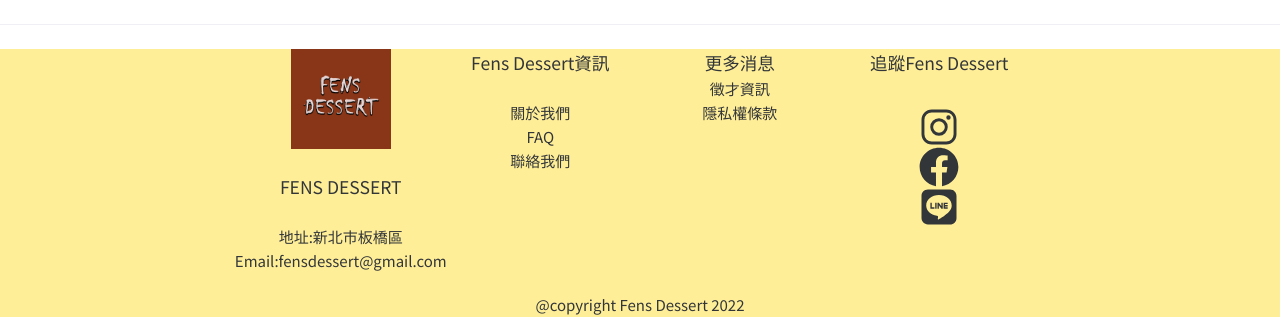
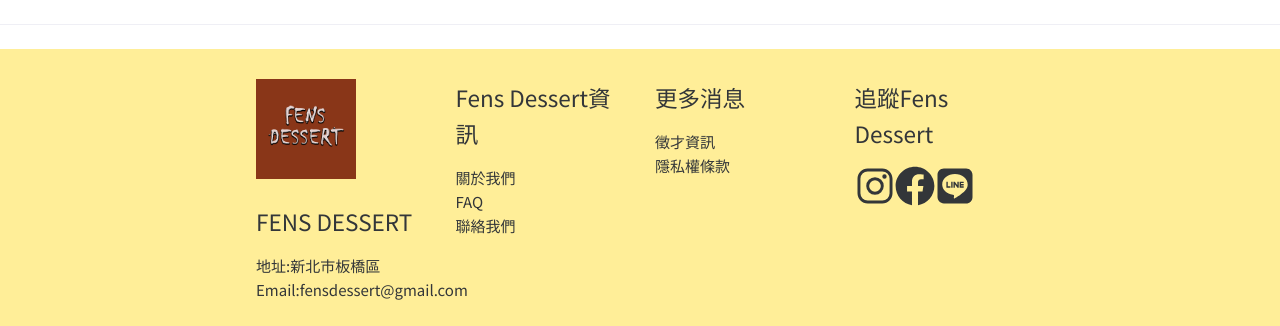
Before and after one commit to andyhuang660/fensdessert_front, a Vue app: page /#/ in a window 1280 px wide. Shown: the part 1682-2008 px from the top of the page. Built offline with nearby package versions, Linux system fonts and the light colour scheme; no server answers.

Commit message:
footer change

```diff
--- a/src/views/HomeView.vue
+++ b/src/views/HomeView.vue
@@ -94,20 +94,20 @@
   <n-divider />
 
 <RouterView />
-   <n-layout-footer style="background-color: #ffee98;justify-content: space-around;" >
+   <n-layout-footer style="background-color: #ffee98;justify-content: space-around; padding-top: 30px;" >
     <div class="container">
        <n-grid cols="1 s:2 l:4" responsive="screen">
         <n-grid-item>
           <div class="footer-box">
-            <img src="../assets/logo.jpg" style="margin-left:auto;margin-right:auto;width: 100px;"><br>
-            <h3>FENS DESSERT</h3><br>
+            <img src="../assets/logo.jpg" style="margin-right:auto;width: 100px;"><br>
+            <h2>FENS DESSERT</h2>
             <h4>地址:新北市板橋區</h4>
             <h4>Email:fensdessert@gmail.com</h4>
           </div>
         </n-grid-item>
         <n-grid-item>
           <div class="footer-box">
-            <h3>Fens Dessert資訊</h3><br>
+            <h2>Fens Dessert資訊</h2>
             <h4>關於我們</h4>
             <h4>FAQ</h4>
             <h4>聯絡我們</h4>
@@ -115,17 +115,19 @@
         </n-grid-item>
         <n-grid-item>
           <div class="footer-box">
-            <h3>更多消息</h3>
+            <h2>更多消息</h2>
             <h4>徵才資訊</h4>
             <h4>隱私權條款</h4>
           </div>
         </n-grid-item>
         <n-grid-item>
           <div class="footer-box">
-            <h3 style="margin-bottom:30px">追蹤Fens Dessert</h3>
-            <n-icon :size="40"><svg xmlns="http://www.w3.org/2000/svg" xmlns:xlink="http://www.w3.org/1999/xlink" viewBox="0 0 512 512"><path d="M349.33 69.33a93.62 93.62 0 0 1 93.34 93.34v186.66a93.62 93.62 0 0 1-93.34 93.34H162.67a93.62 93.62 0 0 1-93.34-93.34V162.67a93.62 93.62 0 0 1 93.34-93.34h186.66m0-37.33H162.67C90.8 32 32 90.8 32 162.67v186.66C32 421.2 90.8 480 162.67 480h186.66C421.2 480 480 421.2 480 349.33V162.67C480 90.8 421.2 32 349.33 32z" fill="currentColor"></path><path d="M377.33 162.67a28 28 0 1 1 28-28a27.94 27.94 0 0 1-28 28z" fill="currentColor"></path><path d="M256 181.33A74.67 74.67 0 1 1 181.33 256A74.75 74.75 0 0 1 256 181.33m0-37.33a112 112 0 1 0 112 112a112 112 0 0 0-112-112z" fill="currentColor"></path></svg></n-icon>
-            <n-icon :size="40"><svg xmlns="http://www.w3.org/2000/svg" xmlns:xlink="http://www.w3.org/1999/xlink" viewBox="0 0 512 512"><path d="M504 256C504 119 393 8 256 8S8 119 8 256c0 123.78 90.69 226.38 209.25 245V327.69h-63V256h63v-54.64c0-62.15 37-96.48 93.67-96.48c27.14 0 55.52 4.84 55.52 4.84v61h-31.28c-30.8 0-40.41 19.12-40.41 38.73V256h68.78l-11 71.69h-57.78V501C413.31 482.38 504 379.78 504 256z" fill="currentColor"></path></svg></n-icon>
-            <n-icon :size="40"><svg xmlns="http://www.w3.org/2000/svg" xmlns:xlink="http://www.w3.org/1999/xlink" viewBox="0 0 448 512"><path d="M272.1 204.2v71.1c0 1.8-1.4 3.2-3.2 3.2h-11.4c-1.1 0-2.1-.6-2.6-1.3l-32.6-44v42.2c0 1.8-1.4 3.2-3.2 3.2h-11.4c-1.8 0-3.2-1.4-3.2-3.2v-71.1c0-1.8 1.4-3.2 3.2-3.2H219c1 0 2.1.5 2.6 1.4l32.6 44v-42.2c0-1.8 1.4-3.2 3.2-3.2h11.4c1.8-.1 3.3 1.4 3.3 3.1zm-82-3.2h-11.4c-1.8 0-3.2 1.4-3.2 3.2v71.1c0 1.8 1.4 3.2 3.2 3.2h11.4c1.8 0 3.2-1.4 3.2-3.2v-71.1c0-1.7-1.4-3.2-3.2-3.2zm-27.5 59.6h-31.1v-56.4c0-1.8-1.4-3.2-3.2-3.2h-11.4c-1.8 0-3.2 1.4-3.2 3.2v71.1c0 .9.3 1.6.9 2.2c.6.5 1.3.9 2.2.9h45.7c1.8 0 3.2-1.4 3.2-3.2v-11.4c0-1.7-1.4-3.2-3.1-3.2zM332.1 201h-45.7c-1.7 0-3.2 1.4-3.2 3.2v71.1c0 1.7 1.4 3.2 3.2 3.2h45.7c1.8 0 3.2-1.4 3.2-3.2v-11.4c0-1.8-1.4-3.2-3.2-3.2H301v-12h31.1c1.8 0 3.2-1.4 3.2-3.2V234c0-1.8-1.4-3.2-3.2-3.2H301v-12h31.1c1.8 0 3.2-1.4 3.2-3.2v-11.4c-.1-1.7-1.5-3.2-3.2-3.2zM448 113.7V399c-.1 44.8-36.8 81.1-81.7 81H81c-44.8-.1-81.1-36.9-81-81.7V113c.1-44.8 36.9-81.1 81.7-81H367c44.8.1 81.1 36.8 81 81.7zm-61.6 122.6c0-73-73.2-132.4-163.1-132.4c-89.9 0-163.1 59.4-163.1 132.4c0 65.4 58 120.2 136.4 130.6c19.1 4.1 16.9 11.1 12.6 36.8c-.7 4.1-3.3 16.1 14.1 8.8c17.4-7.3 93.9-55.3 128.2-94.7c23.6-26 34.9-52.3 34.9-81.5z" fill="currentColor"></path></svg></n-icon>
+            <h2>追蹤Fens Dessert</h2>
+            <div class="footer-icon">
+              <n-icon :size="40"><svg xmlns="http://www.w3.org/2000/svg" xmlns:xlink="http://www.w3.org/1999/xlink" viewBox="0 0 512 512"><path d="M349.33 69.33a93.62 93.62 0 0 1 93.34 93.34v186.66a93.62 93.62 0 0 1-93.34 93.34H162.67a93.62 93.62 0 0 1-93.34-93.34V162.67a93.62 93.62 0 0 1 93.34-93.34h186.66m0-37.33H162.67C90.8 32 32 90.8 32 162.67v186.66C32 421.2 90.8 480 162.67 480h186.66C421.2 480 480 421.2 480 349.33V162.67C480 90.8 421.2 32 349.33 32z" fill="currentColor"></path><path d="M377.33 162.67a28 28 0 1 1 28-28a27.94 27.94 0 0 1-28 28z" fill="currentColor"></path><path d="M256 181.33A74.67 74.67 0 1 1 181.33 256A74.75 74.75 0 0 1 256 181.33m0-37.33a112 112 0 1 0 112 112a112 112 0 0 0-112-112z" fill="currentColor"></path></svg></n-icon>
+              <n-icon :size="40"><svg xmlns="http://www.w3.org/2000/svg" xmlns:xlink="http://www.w3.org/1999/xlink" viewBox="0 0 512 512"><path d="M504 256C504 119 393 8 256 8S8 119 8 256c0 123.78 90.69 226.38 209.25 245V327.69h-63V256h63v-54.64c0-62.15 37-96.48 93.67-96.48c27.14 0 55.52 4.84 55.52 4.84v61h-31.28c-30.8 0-40.41 19.12-40.41 38.73V256h68.78l-11 71.69h-57.78V501C413.31 482.38 504 379.78 504 256z" fill="currentColor"></path></svg></n-icon>
+              <n-icon :size="40"><svg xmlns="http://www.w3.org/2000/svg" xmlns:xlink="http://www.w3.org/1999/xlink" viewBox="0 0 448 512"><path d="M272.1 204.2v71.1c0 1.8-1.4 3.2-3.2 3.2h-11.4c-1.1 0-2.1-.6-2.6-1.3l-32.6-44v42.2c0 1.8-1.4 3.2-3.2 3.2h-11.4c-1.8 0-3.2-1.4-3.2-3.2v-71.1c0-1.8 1.4-3.2 3.2-3.2H219c1 0 2.1.5 2.6 1.4l32.6 44v-42.2c0-1.8 1.4-3.2 3.2-3.2h11.4c1.8-.1 3.3 1.4 3.3 3.1zm-82-3.2h-11.4c-1.8 0-3.2 1.4-3.2 3.2v71.1c0 1.8 1.4 3.2 3.2 3.2h11.4c1.8 0 3.2-1.4 3.2-3.2v-71.1c0-1.7-1.4-3.2-3.2-3.2zm-27.5 59.6h-31.1v-56.4c0-1.8-1.4-3.2-3.2-3.2h-11.4c-1.8 0-3.2 1.4-3.2 3.2v71.1c0 .9.3 1.6.9 2.2c.6.5 1.3.9 2.2.9h45.7c1.8 0 3.2-1.4 3.2-3.2v-11.4c0-1.7-1.4-3.2-3.1-3.2zM332.1 201h-45.7c-1.7 0-3.2 1.4-3.2 3.2v71.1c0 1.7 1.4 3.2 3.2 3.2h45.7c1.8 0 3.2-1.4 3.2-3.2v-11.4c0-1.8-1.4-3.2-3.2-3.2H301v-12h31.1c1.8 0 3.2-1.4 3.2-3.2V234c0-1.8-1.4-3.2-3.2-3.2H301v-12h31.1c1.8 0 3.2-1.4 3.2-3.2v-11.4c-.1-1.7-1.5-3.2-3.2-3.2zM448 113.7V399c-.1 44.8-36.8 81.1-81.7 81H81c-44.8-.1-81.1-36.9-81-81.7V113c.1-44.8 36.9-81.1 81.7-81H367c44.8.1 81.1 36.8 81 81.7zm-61.6 122.6c0-73-73.2-132.4-163.1-132.4c-89.9 0-163.1 59.4-163.1 132.4c0 65.4 58 120.2 136.4 130.6c19.1 4.1 16.9 11.1 12.6 36.8c-.7 4.1-3.3 16.1 14.1 8.8c17.4-7.3 93.9-55.3 128.2-94.7c23.6-26 34.9-52.3 34.9-81.5z" fill="currentColor"></path></svg></n-icon>
+            </div>
           </div>
         </n-grid-item>
         </n-grid>
@@ -210,9 +212,16 @@ a {
 .footer-box{
   display: flex;
   flex-direction: column;
-  align-items: center;
 }
 
+.footer-icon{
+  display: flex;
+  flex-direction: row;
+}
+
+h2 {
+  padding-bottom: 15px;
+}
 
 @media (min-width: 1024px) {
   header {
--- a/src/views/front/FrontLayout.vue
+++ b/src/views/front/FrontLayout.vue
@@ -36,22 +36,22 @@
       <n-back-top   :visibility-height="10"/>
     </n-col>
   </n-row>
+</div>
 
-</div>
- <n-layout-footer>
+ <n-layout-footer style="padding-top: 30px;">
     <div class="footer">
        <n-grid cols="1 s:2 l:4" responsive="screen">
         <n-grid-item>
           <div class="footer-box">
-            <img src="../../assets/logo.jpg" style="margin-left:auto;margin-right:auto;width: 100px;"><br>
-            <h3>FENS DESSERT</h3><br>
+            <img src="../../assets/logo.jpg" style="margin-right:auto;width: 100px;"><br>
+            <h2>FENS DESSERT</h2>
             <h4>地址:新北市板橋區</h4>
             <h4>Email:fensdessert@gmail.com</h4>
           </div>
         </n-grid-item>
         <n-grid-item>
           <div class="footer-box">
-            <h3>Fens Dessert資訊</h3><br>
+            <h2>Fens Dessert資訊</h2>
             <h4>關於我們</h4>
             <h4>FAQ</h4>
             <h4>聯絡我們</h4>
@@ -59,17 +59,19 @@
         </n-grid-item>
         <n-grid-item>
           <div class="footer-box">
-            <h3>更多消息</h3>
+            <h2>更多消息</h2>
             <h4>徵才資訊</h4>
             <h4>隱私權條款</h4>
           </div>
         </n-grid-item>
         <n-grid-item>
           <div class="footer-box">
-            <h3 style="margin-bottom:30px">追蹤Fens Dessert</h3>
-            <n-icon :size="40"><svg xmlns="http://www.w3.org/2000/svg" xmlns:xlink="http://www.w3.org/1999/xlink" viewBox="0 0 512 512"><path d="M349.33 69.33a93.62 93.62 0 0 1 93.34 93.34v186.66a93.62 93.62 0 0 1-93.34 93.34H162.67a93.62 93.62 0 0 1-93.34-93.34V162.67a93.62 93.62 0 0 1 93.34-93.34h186.66m0-37.33H162.67C90.8 32 32 90.8 32 162.67v186.66C32 421.2 90.8 480 162.67 480h186.66C421.2 480 480 421.2 480 349.33V162.67C480 90.8 421.2 32 349.33 32z" fill="currentColor"></path><path d="M377.33 162.67a28 28 0 1 1 28-28a27.94 27.94 0 0 1-28 28z" fill="currentColor"></path><path d="M256 181.33A74.67 74.67 0 1 1 181.33 256A74.75 74.75 0 0 1 256 181.33m0-37.33a112 112 0 1 0 112 112a112 112 0 0 0-112-112z" fill="currentColor"></path></svg></n-icon>
-            <n-icon :size="40"><svg xmlns="http://www.w3.org/2000/svg" xmlns:xlink="http://www.w3.org/1999/xlink" viewBox="0 0 512 512"><path d="M504 256C504 119 393 8 256 8S8 119 8 256c0 123.78 90.69 226.38 209.25 245V327.69h-63V256h63v-54.64c0-62.15 37-96.48 93.67-96.48c27.14 0 55.52 4.84 55.52 4.84v61h-31.28c-30.8 0-40.41 19.12-40.41 38.73V256h68.78l-11 71.69h-57.78V501C413.31 482.38 504 379.78 504 256z" fill="currentColor"></path></svg></n-icon>
-            <n-icon :size="40"><svg xmlns="http://www.w3.org/2000/svg" xmlns:xlink="http://www.w3.org/1999/xlink" viewBox="0 0 448 512"><path d="M272.1 204.2v71.1c0 1.8-1.4 3.2-3.2 3.2h-11.4c-1.1 0-2.1-.6-2.6-1.3l-32.6-44v42.2c0 1.8-1.4 3.2-3.2 3.2h-11.4c-1.8 0-3.2-1.4-3.2-3.2v-71.1c0-1.8 1.4-3.2 3.2-3.2H219c1 0 2.1.5 2.6 1.4l32.6 44v-42.2c0-1.8 1.4-3.2 3.2-3.2h11.4c1.8-.1 3.3 1.4 3.3 3.1zm-82-3.2h-11.4c-1.8 0-3.2 1.4-3.2 3.2v71.1c0 1.8 1.4 3.2 3.2 3.2h11.4c1.8 0 3.2-1.4 3.2-3.2v-71.1c0-1.7-1.4-3.2-3.2-3.2zm-27.5 59.6h-31.1v-56.4c0-1.8-1.4-3.2-3.2-3.2h-11.4c-1.8 0-3.2 1.4-3.2 3.2v71.1c0 .9.3 1.6.9 2.2c.6.5 1.3.9 2.2.9h45.7c1.8 0 3.2-1.4 3.2-3.2v-11.4c0-1.7-1.4-3.2-3.1-3.2zM332.1 201h-45.7c-1.7 0-3.2 1.4-3.2 3.2v71.1c0 1.7 1.4 3.2 3.2 3.2h45.7c1.8 0 3.2-1.4 3.2-3.2v-11.4c0-1.8-1.4-3.2-3.2-3.2H301v-12h31.1c1.8 0 3.2-1.4 3.2-3.2V234c0-1.8-1.4-3.2-3.2-3.2H301v-12h31.1c1.8 0 3.2-1.4 3.2-3.2v-11.4c-.1-1.7-1.5-3.2-3.2-3.2zM448 113.7V399c-.1 44.8-36.8 81.1-81.7 81H81c-44.8-.1-81.1-36.9-81-81.7V113c.1-44.8 36.9-81.1 81.7-81H367c44.8.1 81.1 36.8 81 81.7zm-61.6 122.6c0-73-73.2-132.4-163.1-132.4c-89.9 0-163.1 59.4-163.1 132.4c0 65.4 58 120.2 136.4 130.6c19.1 4.1 16.9 11.1 12.6 36.8c-.7 4.1-3.3 16.1 14.1 8.8c17.4-7.3 93.9-55.3 128.2-94.7c23.6-26 34.9-52.3 34.9-81.5z" fill="currentColor"></path></svg></n-icon>
+            <h2>追蹤Fens Dessert</h2>
+            <div class="footer-icon">
+              <n-icon :size="40"><svg xmlns="http://www.w3.org/2000/svg" xmlns:xlink="http://www.w3.org/1999/xlink" viewBox="0 0 512 512"><path d="M349.33 69.33a93.62 93.62 0 0 1 93.34 93.34v186.66a93.62 93.62 0 0 1-93.34 93.34H162.67a93.62 93.62 0 0 1-93.34-93.34V162.67a93.62 93.62 0 0 1 93.34-93.34h186.66m0-37.33H162.67C90.8 32 32 90.8 32 162.67v186.66C32 421.2 90.8 480 162.67 480h186.66C421.2 480 480 421.2 480 349.33V162.67C480 90.8 421.2 32 349.33 32z" fill="currentColor"></path><path d="M377.33 162.67a28 28 0 1 1 28-28a27.94 27.94 0 0 1-28 28z" fill="currentColor"></path><path d="M256 181.33A74.67 74.67 0 1 1 181.33 256A74.75 74.75 0 0 1 256 181.33m0-37.33a112 112 0 1 0 112 112a112 112 0 0 0-112-112z" fill="currentColor"></path></svg></n-icon>
+              <n-icon :size="40"><svg xmlns="http://www.w3.org/2000/svg" xmlns:xlink="http://www.w3.org/1999/xlink" viewBox="0 0 512 512"><path d="M504 256C504 119 393 8 256 8S8 119 8 256c0 123.78 90.69 226.38 209.25 245V327.69h-63V256h63v-54.64c0-62.15 37-96.48 93.67-96.48c27.14 0 55.52 4.84 55.52 4.84v61h-31.28c-30.8 0-40.41 19.12-40.41 38.73V256h68.78l-11 71.69h-57.78V501C413.31 482.38 504 379.78 504 256z" fill="currentColor"></path></svg></n-icon>
+              <n-icon :size="40"><svg xmlns="http://www.w3.org/2000/svg" xmlns:xlink="http://www.w3.org/1999/xlink" viewBox="0 0 448 512"><path d="M272.1 204.2v71.1c0 1.8-1.4 3.2-3.2 3.2h-11.4c-1.1 0-2.1-.6-2.6-1.3l-32.6-44v42.2c0 1.8-1.4 3.2-3.2 3.2h-11.4c-1.8 0-3.2-1.4-3.2-3.2v-71.1c0-1.8 1.4-3.2 3.2-3.2H219c1 0 2.1.5 2.6 1.4l32.6 44v-42.2c0-1.8 1.4-3.2 3.2-3.2h11.4c1.8-.1 3.3 1.4 3.3 3.1zm-82-3.2h-11.4c-1.8 0-3.2 1.4-3.2 3.2v71.1c0 1.8 1.4 3.2 3.2 3.2h11.4c1.8 0 3.2-1.4 3.2-3.2v-71.1c0-1.7-1.4-3.2-3.2-3.2zm-27.5 59.6h-31.1v-56.4c0-1.8-1.4-3.2-3.2-3.2h-11.4c-1.8 0-3.2 1.4-3.2 3.2v71.1c0 .9.3 1.6.9 2.2c.6.5 1.3.9 2.2.9h45.7c1.8 0 3.2-1.4 3.2-3.2v-11.4c0-1.7-1.4-3.2-3.1-3.2zM332.1 201h-45.7c-1.7 0-3.2 1.4-3.2 3.2v71.1c0 1.7 1.4 3.2 3.2 3.2h45.7c1.8 0 3.2-1.4 3.2-3.2v-11.4c0-1.8-1.4-3.2-3.2-3.2H301v-12h31.1c1.8 0 3.2-1.4 3.2-3.2V234c0-1.8-1.4-3.2-3.2-3.2H301v-12h31.1c1.8 0 3.2-1.4 3.2-3.2v-11.4c-.1-1.7-1.5-3.2-3.2-3.2zM448 113.7V399c-.1 44.8-36.8 81.1-81.7 81H81c-44.8-.1-81.1-36.9-81-81.7V113c.1-44.8 36.9-81.1 81.7-81H367c44.8.1 81.1 36.8 81 81.7zm-61.6 122.6c0-73-73.2-132.4-163.1-132.4c-89.9 0-163.1 59.4-163.1 132.4c0 65.4 58 120.2 136.4 130.6c19.1 4.1 16.9 11.1 12.6 36.8c-.7 4.1-3.3 16.1 14.1 8.8c17.4-7.3 93.9-55.3 128.2-94.7c23.6-26 34.9-52.3 34.9-81.5z" fill="currentColor"></path></svg></n-icon>
+            </div>
           </div>
         </n-grid-item>
         </n-grid>
@@ -183,7 +185,6 @@ a {
   width: 200px;
   display: flex;
   flex-direction: column;
-  align-items: center;
 }
 .menu-button{
   display: none;
@@ -212,6 +213,16 @@ nav {
   margin-left: auto;
   margin-right: auto;
 }
+
+.footer-icon{
+  display: flex;
+  flex-direction: row;
+}
+
+h2{
+  padding-bottom: 15px;
+}
+
 @media (min-width: 1024px) {
   nav {
     font-size: 1rem;
```
